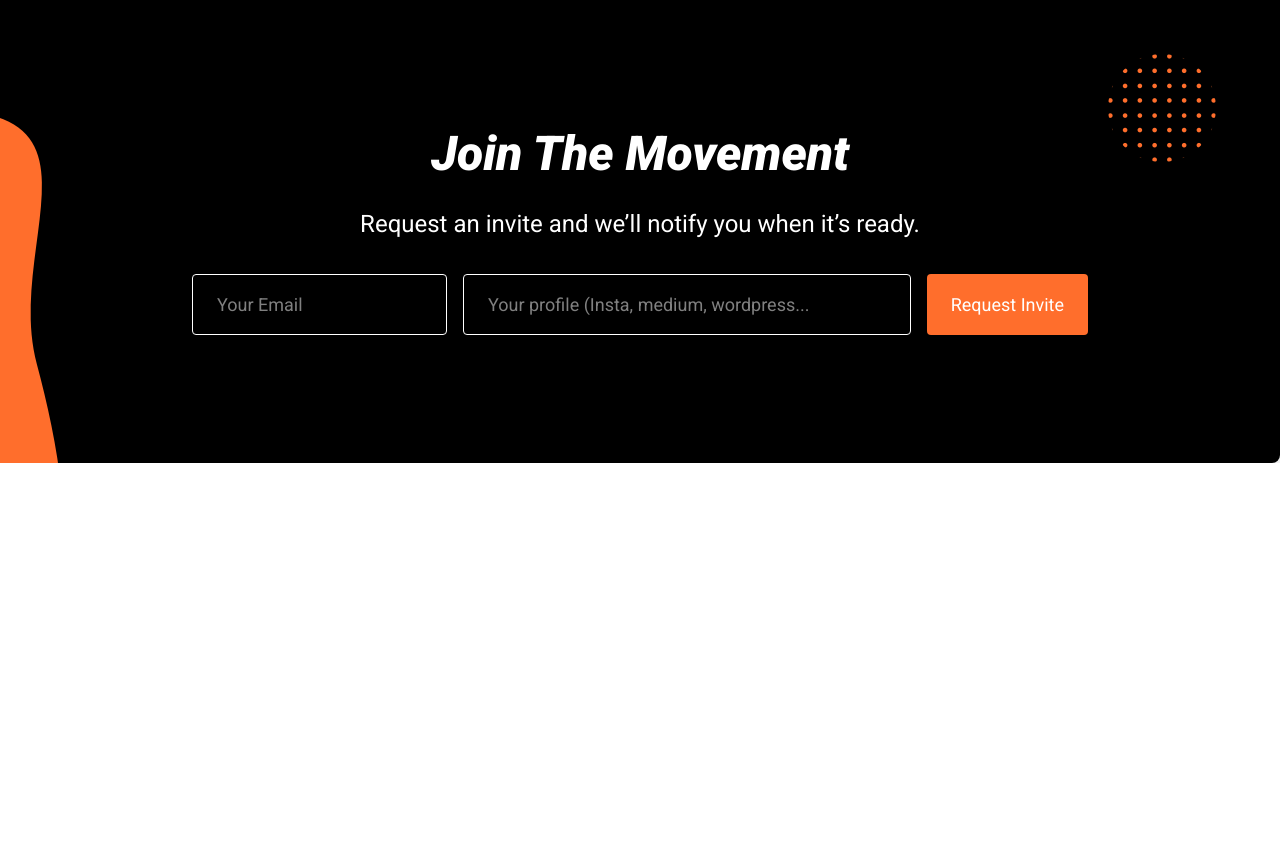
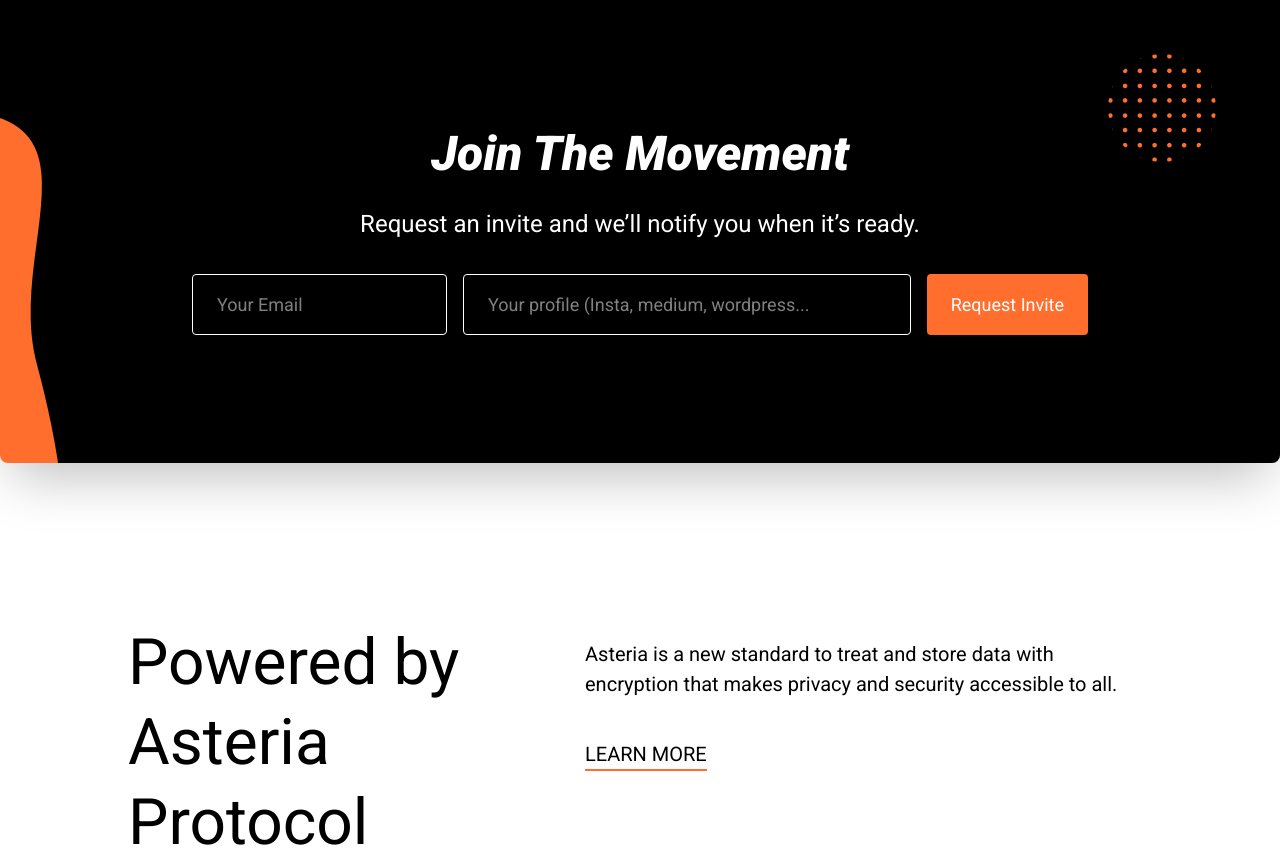
Before and after one commit to hapramp/about.gosocial.io, a React (Create React App) app: page / in a window 1280 px wide. Shown: the part 2603-3466 px from the top of the page. Before the commit the page ends 3066 px from the top, so only its background shows below. Built offline with nearby package versions, Linux system fonts and the light colour scheme.

Commit message:
Adds asteria section

```diff
--- a/src/components/Home/index.js
+++ b/src/components/Home/index.js
@@ -3,6 +3,7 @@ import Hero from './sections/Hero';
 import About from './sections/About';
 import Feature from './sections/Feature';
 import CTA from './sections/CTA';
+import Asteria from './sections/Asteria';
 
 const index = () => {
   return (
@@ -11,6 +12,7 @@ const index = () => {
       <About />
       <Feature />
       <CTA />
+      <Asteria />
     </main>
   );
 };
--- /dev/null
+++ b/src/components/Home/sections/Asteria.js
@@ -0,0 +1,21 @@
+import React from 'react';
+
+const Asteria = () => {
+  return (
+    <section className="mt-40">
+      <div className="max-w-5xl flex mx-auto">
+        <h2 className="text-6xl pr-4 leading-tight">
+          Powered by Asteria Protocol
+        </h2>
+        <div className="flex flex-col items-baseline pr-4">
+          <p className="text-xl mt-4">Asteria is a new standard to treat and store data with encryption that makes
+            privacy and security accessible to all.
+          </p>
+          <a className="uppercase text-xl border-b-2 border-primary mt-10" href="!#">Learn More</a>
+        </div>
+      </div>
+    </section>
+  );
+};
+
+export default Asteria;
--- a/src/components/Home/sections/CTA.js
+++ b/src/components/Home/sections/CTA.js
@@ -8,7 +8,8 @@ const CTA = () => {
   return (
     <section className="mt-32">
       <div
-        className="container bg-black text-white mx-auto py-32 rounded-lg shadow-2xl text-center relative">
+        style={{backgroundImage:`url(${ctaBlob})`}}
+        className="container bg-black text-white mx-auto py-32 rounded-lg shadow-2xl text-center relative bg-left-bottom bg-no-repeat">
         <h2 className="font-black text-5xl italic">Join The Movement</h2>
         <p className="text-2xl mt-4">Request an invite and we’ll notify you when it’s ready.</p>
         <form className="max-w-4xl flex mx-auto mt-8 text-lg">
@@ -16,7 +17,7 @@ const CTA = () => {
           <input className="w-1/2 bg-transparent border border-white py-4 px-6 rounded mr-4 focus:outline-none" type="text" placeholder="Your profile (Insta, medium, wordpress..."/>
           <input className="flex-grow bg-primary py-4 px-6 rounded" type="submit" value="Request Invite"/>
         </form>
-        <img className="absolute left-0 bottom-0" src={ctaBlob} alt=""/>
+        {/* <img className="absolute left-0 bottom-0" src={ctaBlob} alt=""/> */}
         <img className="absolute cta-dots" src={dots} alt="Dots Decos"/>
       </div>
     </section>
```
